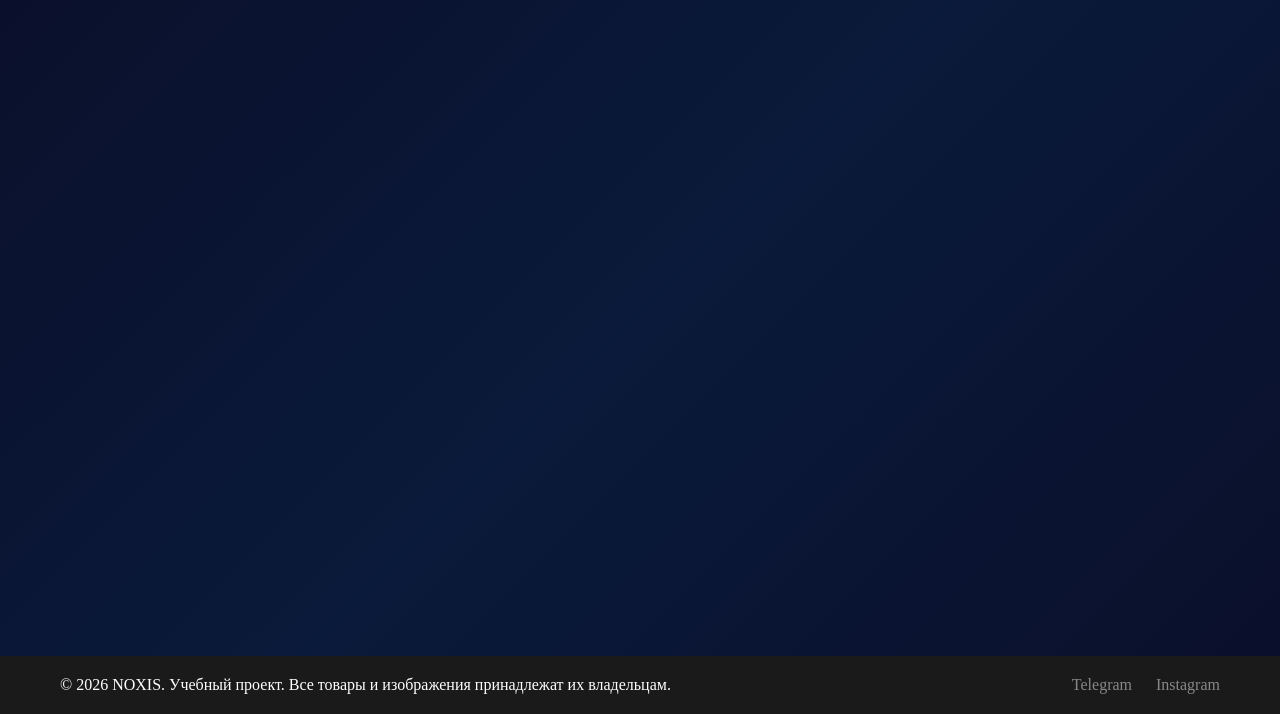
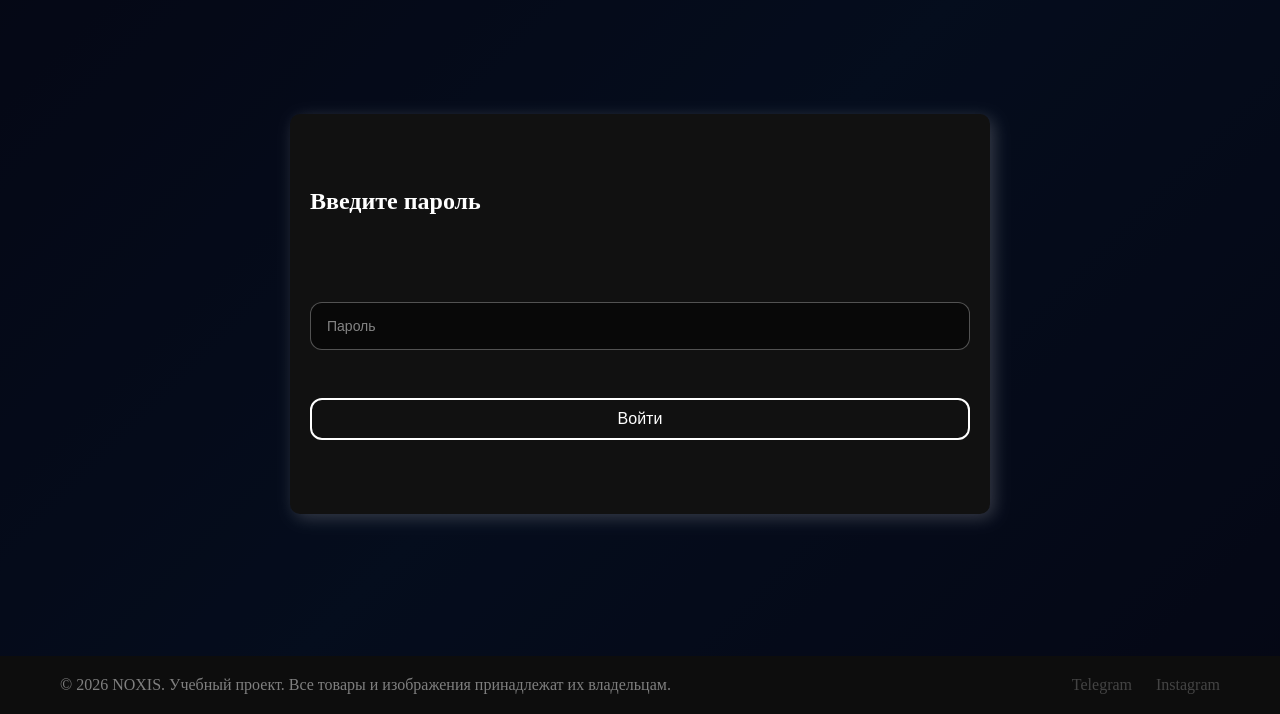
Before and after one commit to NastyaFetisova/merch-shop, a website with bundled scripts: page frontend/admin.html in a window 1280 px wide. Shown: the part 86-800 px from the top of the page. Built offline with nearby package versions, Linux system fonts and the light colour scheme.

Commit message:
fixed:admin

```diff
--- a/frontend/admin.html
+++ b/frontend/admin.html
@@ -114,7 +114,7 @@
         </div>
     </footer>
     <script src="./js/validate.js"></script>
-    <script src="./js/admin.js"></script>
+    <script type="module" src="./js/admin.js"></script>
 </body>
 
 </html>
```
